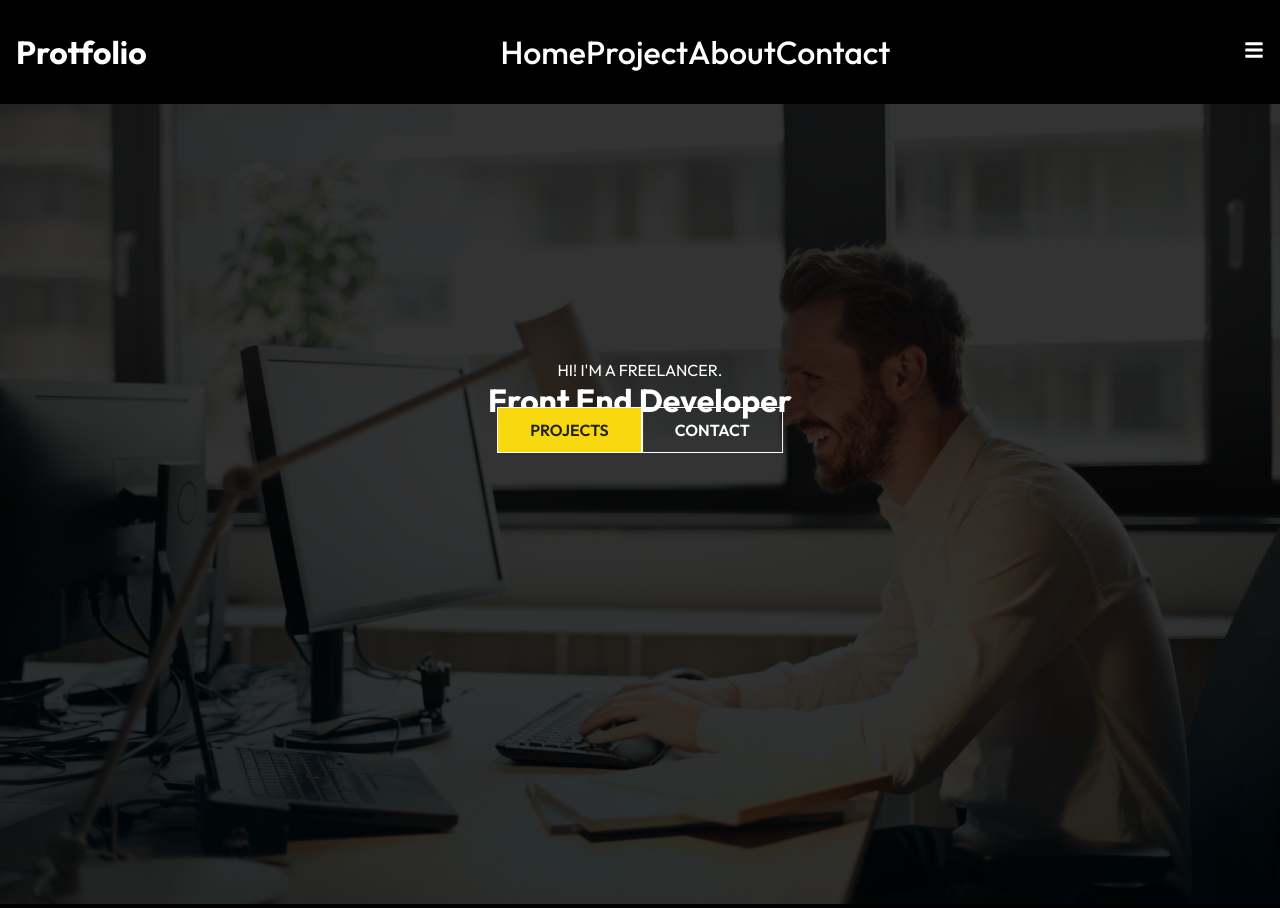
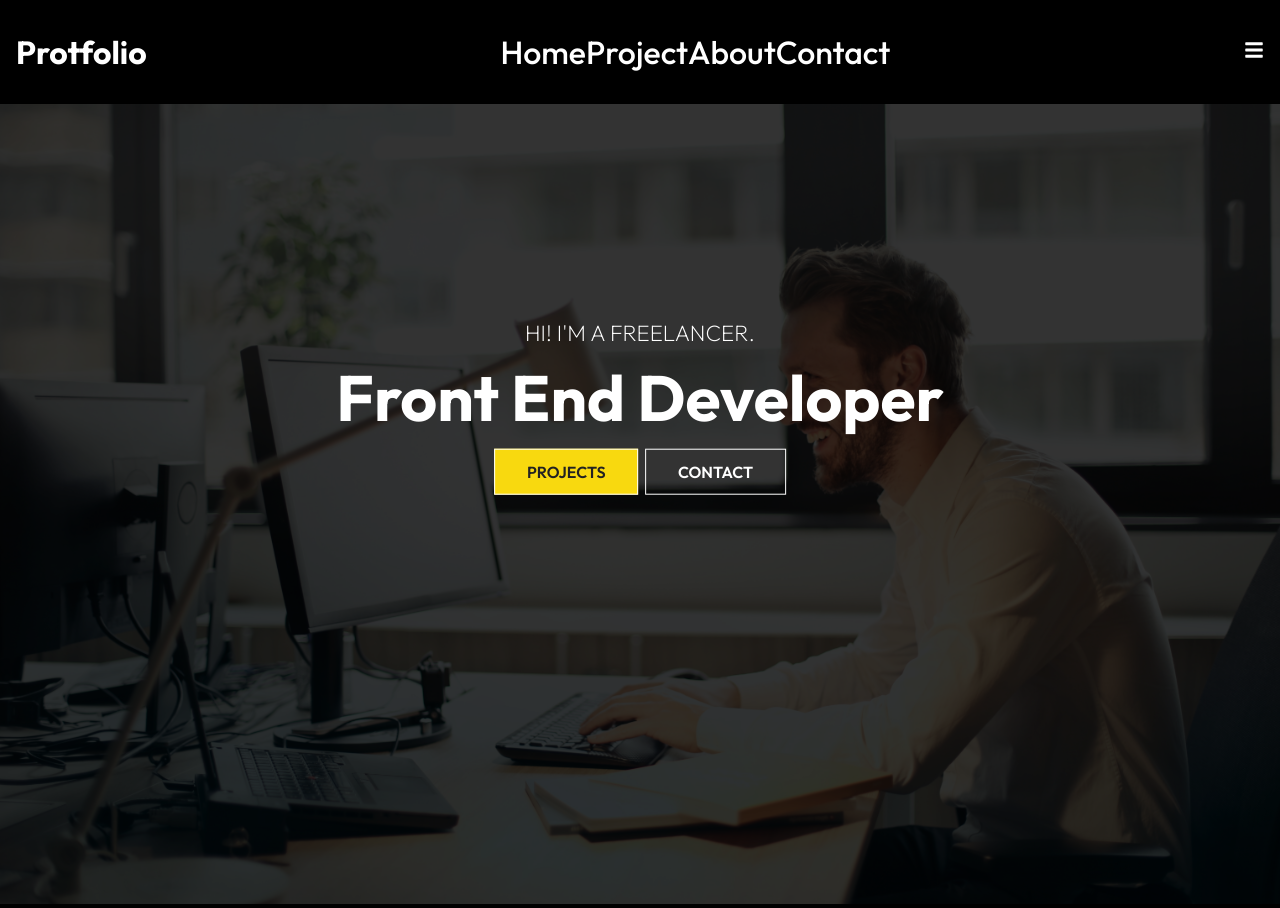
Before and after one commit to Code-Institute-Submissions/my-app, a React (Create React App) app: page / in a window 1280 px wide. Built offline with nearby package versions, Linux system fonts and the light colour scheme.

Commit message:
H1,P and Btn modified in Heroimg

```diff
--- a/src/components/HeroImgStyles.css
+++ b/src/components/HeroImgStyles.css
@@ -35,3 +35,18 @@
     left: 50%;
     text-align: center;
 }
+
+.hero .content h1 {
+    font-size: 4rem;
+    padding: 0.6rem 0 1.5rem;
+}
+
+.hero .content p {
+    font-size: 1.4rem;
+    font-weight: 200;
+    text-transform: uppercase;
+}
+
+.content .btn {
+    margin: 1rem 0.2rem;
+}
```
